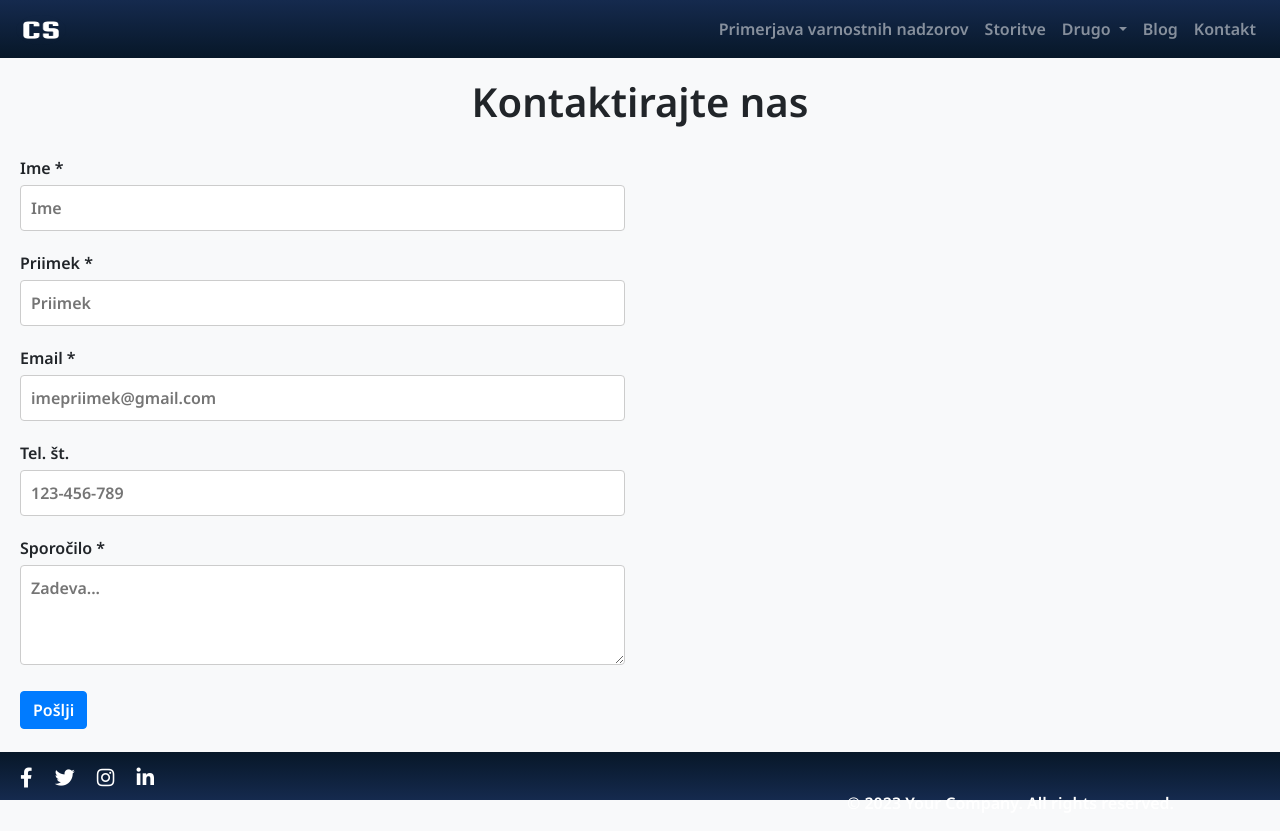
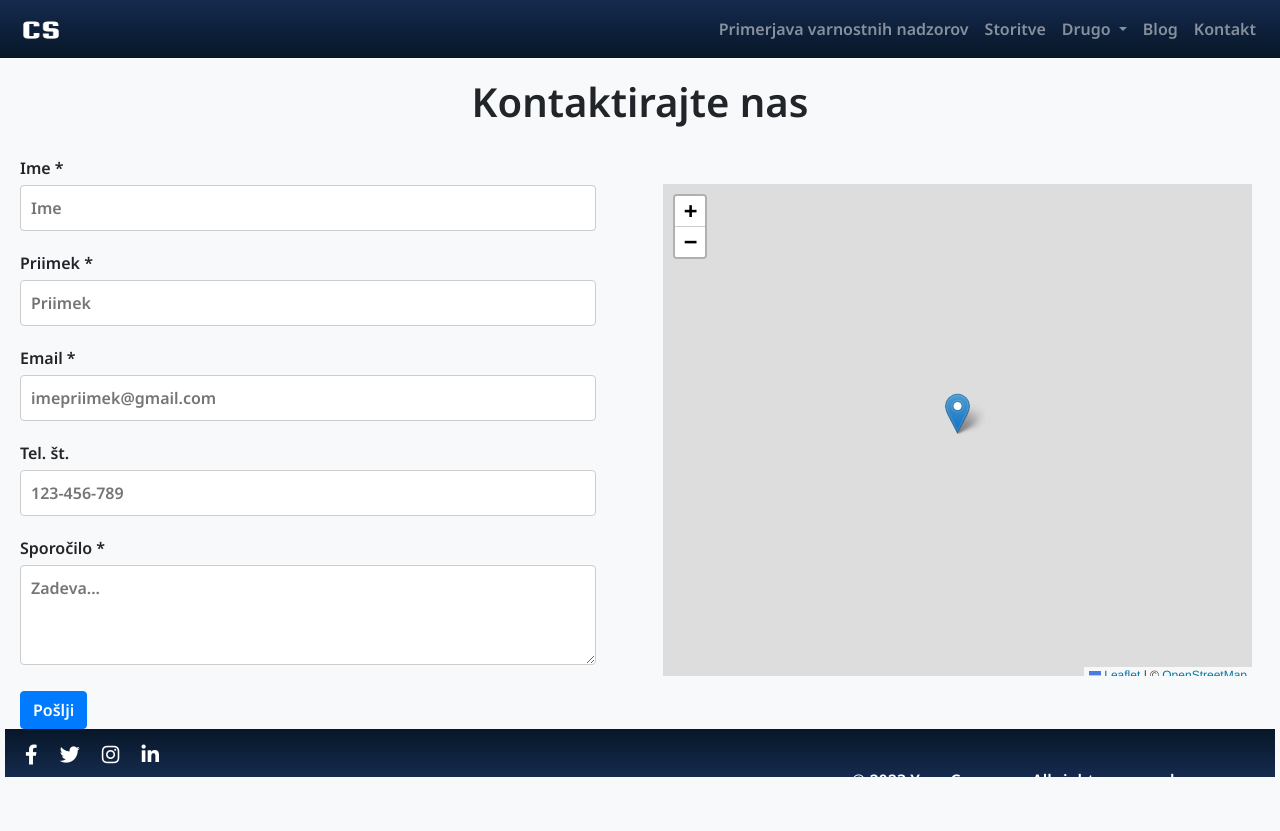
Before and after one commit to Autne/Autne.github.io, a plain HTML site: page kontakt.html in a window 1280 px wide. After the commit the page ends 800 px from the top, so only its background shows below. Drawn offline with nearby package versions, Linux system fonts and the light colour scheme.

Commit message:
Update kontakt.css

```diff
--- a/css/kontakt.css
+++ b/css/kontakt.css
@@ -1,6 +1,6 @@
 @import url('https://fonts.googleapis.com/css2?family=Noto+Sans:wght@600&family=Work+Sans:wght@700&display=swap');
 
-body {
+body{
    font-family: 'Noto Sans', sans-serif;
    display: flex;
    flex-direction: column;
@@ -8,18 +8,18 @@ body {
    background-color: #f8f9fa;
  }
 
+
  .footer {
   background: linear-gradient(to bottom, #071728, #152A4E);
   color: white;
-  height: 6vh;
-  position: absolute;
+  height: 6vh; /* Set the height of the footer */
+  position: relative;
   bottom: 0;
   left: 0;
   width: 100%;
   padding: 15px 0;
-  z-index: 10000;
+  overflow: hidden;
 }
-
  .footer p {
    margin-bottom: 0;
  }
@@ -34,6 +34,7 @@ body {
   background: linear-gradient(to bottom, #152A4E, #071728);
 }
 
+
  h1 {
    text-align: center;
    margin-top: 20px;
@@ -41,7 +42,8 @@ h1 {
  }
 
  .contact-form {
-  max-width: 100%;
+   max-width: 100vw;
+   max-height: 100vh;
    margin: 0 auto;
    padding: 20px;
    border-radius: 5px;
@@ -49,14 +51,12 @@ h1 {
 
  .form-group {
    margin-bottom: 20px;
-  width: 100%;
+   width: 45vw;
  }
 
+/* Add this CSS code to your existing CSS file or create a new one */
 .map-container {
    text-align: right;
-  width: 100%;
-  margin-top: 20px;
-  margin-bottom: 0;
  }
 
  label {
@@ -85,17 +85,17 @@ textarea {
  }
 
  .map-container {
-  width: 100%;
-  height: 300px;
+   width: 50%;
+   height: 500px;
    margin-top: 20px;
    margin-bottom: 0;
  }
 
-#map {
-  height: 100%;
+#map{
+   height: 500px;
    width: 100%;
 }
 
-iframe {
+iframe{
   border: none;
 }
```
Lines whose indentation alone changed are shown as unchanged.
